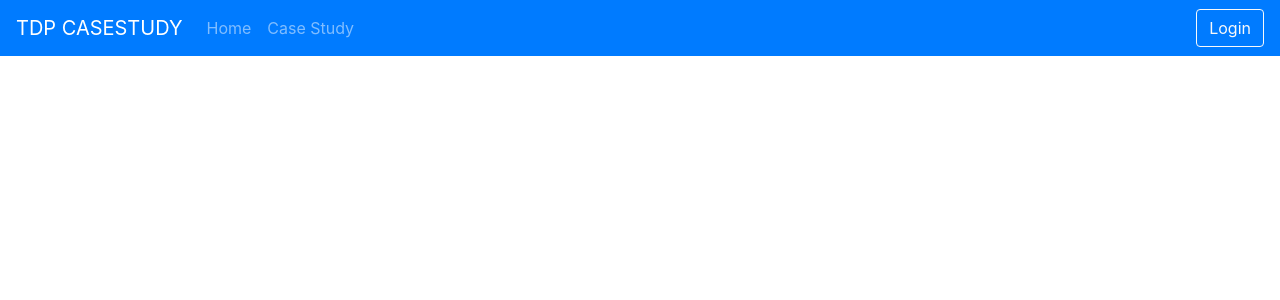
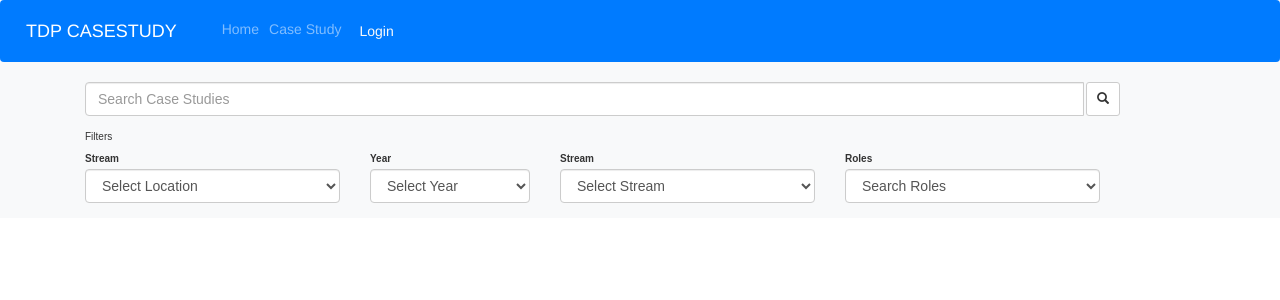
Before and after one commit to TechDevProNBS/CaseStudies-React, a React (Create React App) app: page /search in a window 1280 px wide. Shown: the top 300 px of the page. Built offline with nearby package versions, Linux system fonts and the light colour scheme.

Commit message:
added inital search/fiter

```diff
--- a/src/App.js
+++ b/src/App.js
@@ -3,6 +3,7 @@ import { BrowserRouter as Router, Route, Link } from "react-router-dom"
 import ShowRecords from './components/showrecords.component.js';
 import SingleRecord from './components/singlerecordview.component.js';
 import Header from './components/header.component.js';
+import SearchBar from './components/searchbar.component.js';
 
 
 export default class Nationwide extends React.Component{
@@ -14,6 +15,7 @@ export default class Nationwide extends React.Component{
             <div>
                 <Route exact path="/" component={ShowRecords}/>
                 <Route exact path="/full/:var?" component={SingleRecord}/>
+                <Route exact path="/search" component={SearchBar}/>
             </div>
         </Router>
     </div>
--- /dev/null
+++ b/src/components/searchbar.component.js
@@ -0,0 +1,98 @@
+import React from 'react';
+import Form from 'react-bootstrap/Form';
+import Button from 'react-bootstrap/Button';
+import {BrowserRouter as Router, Route, Link} from "react-router-dom"
+
+export default class SearchBar extends React.Component {
+    render() {
+        return (
+   <html>
+    <head>
+        <meta name="viewport" content="width=device-width, initial-scale=1"></meta>
+        <link rel="stylesheet" href="https://maxcdn.bootstrapcdn.com/bootstrap/3.3.7/css/bootstrap.min.css"></link>
+     <script src="https://ajax.googleapis.com/ajax/libs/jquery/3.2.1/jquery.min.js"></script>
+        <script src="https://maxcdn.bootstrapcdn.com/bootstrap/3.3.7/js/bootstrap.min.js"></script>
+  </head>
+<div>
+<div class="casestudy-search">
+    <div class="container">
+        <div class="row">
+            <div class="col-12">
+                <form method="get" action="/jobs/#results" id="job-search" aria-label="Nationwide job search" role="search">
+                    <div class="form-group main-search-field">
+                        <label class="sr-only" for="main-search-field">Search Keywords</label>
+                        <span class="input-group">
+                            <input id="main-search-field" style={{width: "90%", marginRight:"2px"}} type="search" name="search" placeholder="Search Case Studies"
+                                class="form-control" maxlength="100" autocomplete="off" minlength="2"/>
+                            <button type="button" class="btn btn-default btn-sm" style= {{height: "34px"}}>
+                                <span class="glyphicon glyphicon-search"></span>
+                            </button>
+                        </span>
+                    </div>
+                    <div class="collapse show" id="toggle-search">
+                        <p>Filters</p>
+                        <div class="row clear">
+                            <div class="form-group col-md-6 col-lg-3">
+                                <label for="location">Stream</label>
+                                <select class="form-control" name="location" id="location" aria-label="Select location">
+                                    <option value="-1" selected="selected">Select Location</option>
+                                    <option value="Location">London</option>
+                                    <option value="Swindon">Swindon</option>
+                                    <option value="Bournemouth">Bournemouth</option>
+                                    <option value="Northampton">Northampton</option>
+                                </select>
+                            </div>
+                            <div class="form-group col-md-6 col-lg-2">
+                                <label for="Year">Year</label>
+                                <select class="form-control" name="year" id="year" aria-label="Select the Year"
+                                    title="Search Year">
+                                    <option value="2009">2009</option>
+                                    <option value="2010">2010</option>
+                                    <option value="2011">2011</option>
+                                    <option value="2012">2012</option>
+                                    <option value="2013">2013</option>
+                                    <option value="2014">2014</option>
+                                    <option value="2015">2015</option>
+                                    <option value="2016">2016</option>
+                                    <option value="2017">2017</option>
+                                    <option value="2018">2018</option>
+                                    <option value="2019">2019</option>
+                                    <option value="-1" selected="selected">Select Year</option>
+                                </select>
+                            </div>
+                            <div class="form-group col-md-6 col-lg-3">
+                                <label for="stream">Stream</label>
+                                <select class="form-control" name="stream" id="stream" aria-label="Select Stream">
+                                    <option value="-1" selected="selected">Select Stream</option>
+                                    <option value="">Software Engineering</option>
+                                    <option value="">DevOps Engineering</option>
+                                    <option value="">Cyber Security</option>
+                                    <option value="">Data and Analytics</option>
+                                    <option value="">Industrial Placement</option>
+                                    <option value="">Other</option>
+                                </select>
+                            </div>
+                            <div class="form-group col-md-6 col-lg-3">
+                                <label for="contract-type">Roles</label>
+                                <select class="form-control" name="contract" id="contract-type"
+                                    aria-label="Select contract type">
+                                    <option value="-1" selected="selected">Search Roles</option>
+                                    <option value="Softwareeng">Software Engineer</option>
+                                    <option value="DevOpseng">DevOps Engineer</option>
+                                    <option value="Technicalanalyst">Technical Analyst</option>
+                                    <option value="DataEng">Data Engineer</option>
+                                </select>
+                            </div>
+                        </div>
+                        <input type="hidden" name="pagesize" value="50"></input>
+                        </div>
+                </form>
+                </div>
+            </div>
+        </div>
+    </div>
+</div>
+</html>
+        )
+    }
+};
```
